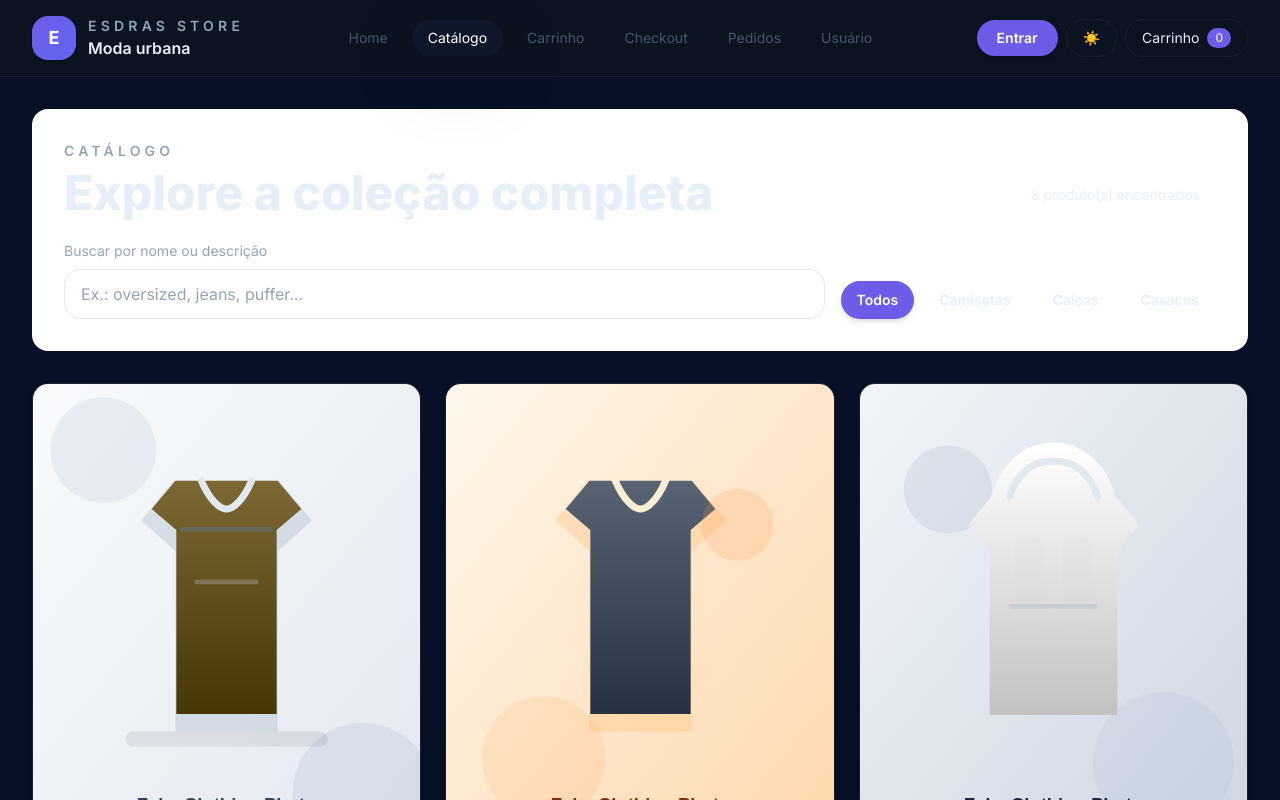
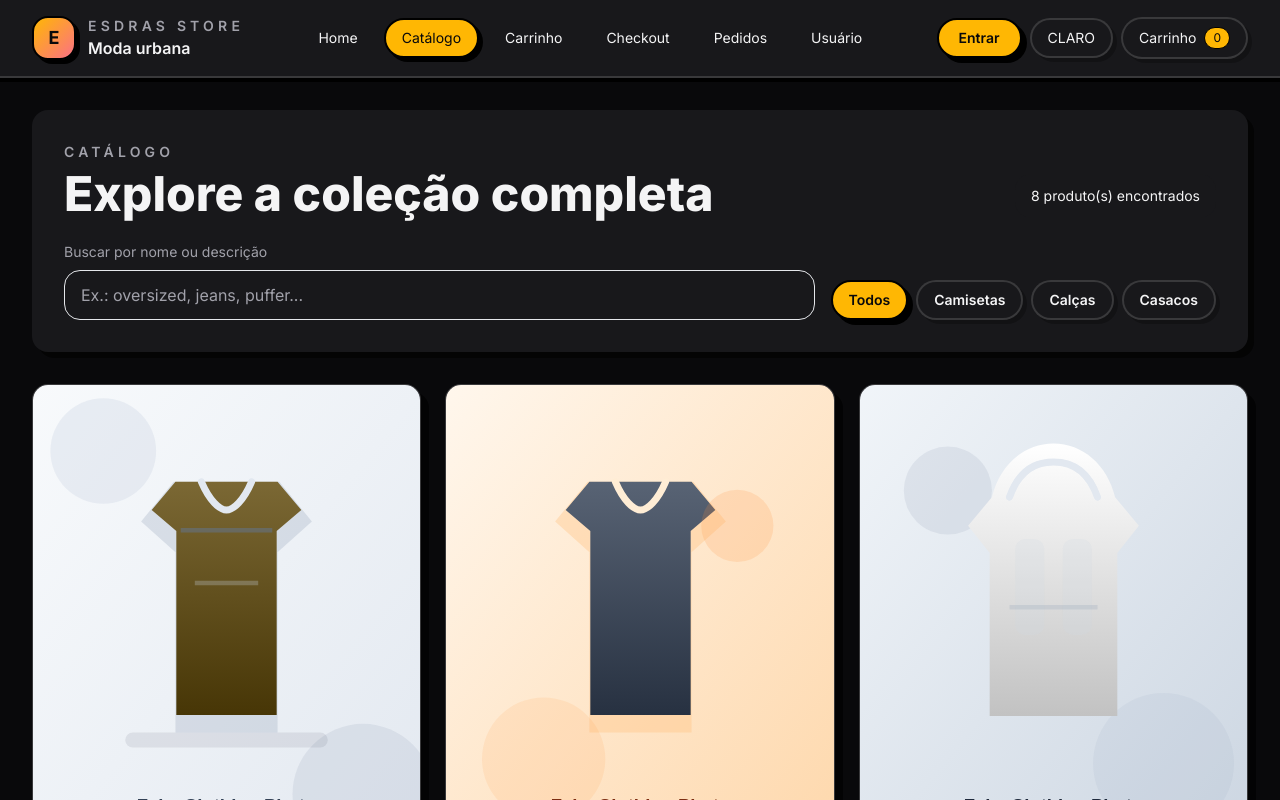
Before and after one commit to Zinnxs/Esdrastore, a React (Vite) app: page /catalogo in a window 1280 px wide. Shown: the top 800 px of the page. Built offline with nearby package versions, Linux system fonts and the light colour scheme.

Commit message:
Add files via upload

```diff
--- a/src/components/Header.jsx
+++ b/src/components/Header.jsx
@@ -4,8 +4,8 @@ import { useStore } from '../store/useStore';
 
 const linkClass = ({ isActive }) =>
   [
-    'rounded-full px-4 py-2 text-sm font-medium transition',
-    isActive ? 'bg-slate-900 text-white shadow-glow' : 'text-slate-600 hover:bg-slate-100 hover:text-slate-900',
+    'nav-link',
+    isActive ? 'nav-link--active' : '',
   ].join(' ');
 
 export function Header() {
@@ -17,9 +17,18 @@ export function Header() {
 
   const isLoggedIn = session.role === 'customer' || session.role === 'admin';
 
-  const [theme, setTheme] = useState(() => localStorage.getItem('theme') || 'dark');
+  const [theme, setTheme] = useState(() => {
+    const savedTheme = localStorage.getItem('theme');
+    const initialTheme = savedTheme === 'light' ? 'light' : 'dark';
+
+    document.documentElement.dataset.theme = initialTheme;
+    document.documentElement.classList.toggle('light', initialTheme === 'light');
+
+    return initialTheme;
+  });
 
   useEffect(() => {
+    document.documentElement.dataset.theme = theme;
     if (theme === 'light') document.documentElement.classList.add('light');
     else document.documentElement.classList.remove('light');
     localStorage.setItem('theme', theme);
@@ -59,7 +68,7 @@ export function Header() {
 
         <div className="flex items-center gap-2">
           {isLoggedIn ? (
-            <div className="hidden items-center gap-3 rounded-full border border-gray-200 bg-white px-4 py-2 text-sm text-gray-700 sm:flex">
+            <div className="hidden items-center gap-3 rounded-full border px-4 py-2 text-sm sm:flex bg-[color:var(--surface)] text-[color:var(--text)]">
               <span>
                 {session.name || 'Usuário'} • {session.role === 'admin' ? 'Admin' : 'Cliente'}
               </span>
@@ -80,7 +89,7 @@ export function Header() {
             aria-label="Alternar tema claro/escuro"
             title={theme === 'dark' ? 'Mudar para claro' : 'Mudar para escuro'}
           >
-            {theme === 'dark' ? '☀️' : '🌙'}
+            {theme === 'dark' ? 'CLARO' : 'ESCURO'}
           </button>
 
           <NavLink to="/carrinho" className="inline-flex items-center gap-2 btn-ghost">
--- a/src/index.css
+++ b/src/index.css
@@ -7,15 +7,18 @@
 :root {
   /* Default: dark theme */
   --font-sans: 'Inter', system-ui, -apple-system, 'Segoe UI', Roboto, 'Helvetica Neue', Arial;
-  --bg: #071025; /* page background */
-  --surface: #0b1220; /* cards, header */
-  --muted: #94a3b8; /* subdued text */
-  --text: #e6eef8; /* main text */
-  --primary: #6C5CE7;
-  --accent: #00B894;
-  --glass: rgba(255,255,255,0.03);
-  --card-shadow: 0 8px 30px rgba(2,6,23,0.6);
-  --border: rgba(255,255,255,0.06);
+  --bg: #09090b;
+  --surface: #18181b;
+  --surface-strong: #232329;
+  --muted: #a1a1aa;
+  --text: #f4f4f5;
+  --primary: #ffb703;
+  --accent: #22c55e;
+  --glass: rgba(255,255,255,0.02);
+  --card-shadow: 8px 8px 0 rgba(0, 0, 0, 0.65);
+  --border: rgba(255,255,255,0.14);
+  --shadow-edge: #000000;
+  --primary-contrast: #09090b;
 }
 
 html {
@@ -39,23 +42,25 @@ img { display: block; max-width: 100%; }
 
 /* Component styles inspired by the Figma template */
 @layer components {
-  .site-header { @apply sticky top-0 z-50 backdrop-blur-sm; }
+  .site-header { @apply sticky top-0 z-50 backdrop-blur-sm; background: var(--surface); border-bottom: 2px solid var(--border); box-shadow: 0 4px 0 var(--shadow-edge); }
 
-  .brand-badge { @apply flex h-11 w-11 items-center justify-center rounded-2xl bg-gradient-to-br from-[color:var(--primary)] to-indigo-500 text-lg font-bold text-white shadow; }
+  .brand-badge { @apply flex h-11 w-11 items-center justify-center rounded-2xl text-lg font-bold shadow; background: linear-gradient(135deg, var(--primary), #fb7185); color: var(--primary-contrast); border: 2px solid var(--shadow-edge); box-shadow: 4px 4px 0 var(--shadow-edge); }
 
-  .nav-link { @apply rounded-full px-4 py-2 text-sm font-medium transition; color: var(--text); }
-  .nav-link--active { @apply bg-[color:var(--primary)] text-white shadow; }
+  .nav-link { @apply rounded-full px-4 py-2 text-sm font-medium transition; color: var(--text); border: 2px solid transparent; background: transparent; }
+  .nav-link:hover { background: rgba(255, 255, 255, 0.04); border-color: var(--border); }
+  .nav-link--active { background: var(--primary); color: var(--primary-contrast); border-color: var(--shadow-edge); box-shadow: 4px 4px 0 var(--shadow-edge); }
 
-  .btn-primary { @apply inline-flex items-center justify-center rounded-full px-5 py-2 text-sm font-semibold text-white shadow-md; background-color: var(--primary); }
-  .btn-ghost { @apply inline-flex items-center justify-center rounded-full px-4 py-2 text-sm; border: 1px solid var(--border); color: var(--text); background: transparent; }
+  .btn-primary { @apply inline-flex items-center justify-center rounded-full px-5 py-2 text-sm font-semibold; background-color: var(--primary); color: var(--primary-contrast); border: 2px solid var(--shadow-edge); box-shadow: 5px 5px 0 var(--shadow-edge); transition: transform .15s ease, box-shadow .15s ease; }
+  .btn-primary:hover { transform: translate(-1px, -1px); box-shadow: 7px 7px 0 var(--shadow-edge); }
+  .btn-ghost { @apply inline-flex items-center justify-center rounded-full px-4 py-2 text-sm; border: 2px solid var(--border); color: var(--text); background: var(--surface); box-shadow: 4px 4px 0 rgba(0, 0, 0, 0.25); }
 
-  .cart-badge { @apply rounded-full px-2 py-0.5 text-xs font-medium text-white; background-color: var(--primary); }
+  .cart-badge { @apply rounded-full px-2 py-0.5 text-xs font-medium; background-color: var(--primary); color: var(--primary-contrast); border: 1px solid var(--shadow-edge); }
 
   /* 'group' is a state-class used on elements, don't @apply it — add 'group' in markup where needed */
-  .product-card { @apply overflow-hidden rounded-2xl border bg-[color:var(--surface)] shadow-md transition-transform hover:-translate-y-1; border-color: var(--border); }
-  .product-image { @apply relative aspect-[4/5] overflow-hidden; background-color: rgba(255,255,255,0.02); }
-  .product-category { @apply rounded-full px-3 py-1 text-xs font-semibold; background-color: rgba(255,255,255,0.03); color: var(--text); }
-  .product-cta { @apply inline-flex rounded-full bg-[color:var(--primary)] px-4 py-2 text-sm font-medium text-white; }
+  .product-card { @apply overflow-hidden rounded-2xl border bg-[color:var(--surface)] transition-transform hover:-translate-y-1; border-color: var(--border); box-shadow: var(--card-shadow); }
+  .product-image { @apply relative aspect-[4/5] overflow-hidden; background-color: var(--surface-strong); }
+  .product-category { @apply rounded-full px-3 py-1 text-xs font-semibold; background-color: var(--primary); color: var(--primary-contrast); border: 1px solid var(--shadow-edge); }
+  .product-cta { @apply inline-flex rounded-full px-4 py-2 text-sm font-medium; background-color: var(--primary); color: var(--primary-contrast); border: 2px solid var(--shadow-edge); box-shadow: 4px 4px 0 var(--shadow-edge); }
 
   .muted { color: var(--muted); }
   .price { @apply text-lg font-extrabold text-[color:var(--text)]; }
@@ -65,6 +70,7 @@ img { display: block; max-width: 100%; }
 .light {
   --bg: #f7f8fb;
   --surface: #ffffff;
+  --surface-strong: #f1f5f9;
   --muted: #6b7280;
   --text: #0f172a;
   --primary: #6C5CE7;
@@ -72,8 +78,59 @@ img { display: block; max-width: 100%; }
   --glass: rgba(15, 23, 42, 0.04);
   --card-shadow: 0 8px 30px rgba(17,24,39,0.06);
   --border: rgba(15,23,42,0.06);
+  --shadow-edge: rgba(15,23,42,0.14);
+  --primary-contrast: #ffffff;
 }
 
 /* Use variables for element backgrounds */
 body { background: var(--bg); color: var(--text); }
-.site-header { background-color: var(--surface); border-bottom: 1px solid var(--border); }
+
+[data-theme='dark'] body {
+  background-image:
+    radial-gradient(circle at top left, rgba(255, 183, 3, 0.18), transparent 28%),
+    radial-gradient(circle at 85% 12%, rgba(34, 197, 94, 0.12), transparent 24%),
+    linear-gradient(180deg, #09090b 0%, #111113 100%);
+  background-attachment: fixed;
+}
+
+[data-theme='dark'] .bg-white,
+[data-theme='dark'] .bg-gray-50,
+[data-theme='dark'] .bg-gray-100,
+[data-theme='dark'] .bg-slate-50,
+[data-theme='dark'] .bg-slate-100 {
+  background-color: var(--surface) !important;
+}
+
+[data-theme='dark'] .bg-rose-100 {
+  background-color: rgba(244, 63, 94, 0.18) !important;
+}
+
+[data-theme='dark'] .text-slate-900,
+[data-theme='dark'] .text-slate-800,
+[data-theme='dark'] .text-gray-900,
+[data-theme='dark'] .text-gray-800 {
+  color: var(--text) !important;
+}
+
+[data-theme='dark'] .text-slate-700,
+[data-theme='dark'] .text-slate-600,
+[data-theme='dark'] .text-gray-700,
+[data-theme='dark'] .text-gray-600,
+[data-theme='dark'] .text-gray-500 {
+  color: var(--muted) !important;
+}
+
+[data-theme='dark'] .border-gray-200,
+[data-theme='dark'] .border-gray-300,
+[data-theme='dark'] .border-slate-200,
+[data-theme='dark'] .border-slate-300 {
+  border-color: var(--border) !important;
+}
+
+[data-theme='dark'] .shadow-sm,
+[data-theme='dark'] .shadow-md,
+[data-theme='dark'] .shadow-lg {
+  box-shadow: 6px 6px 0 rgba(0, 0, 0, 0.6) !important;
+}
+
+.site-header { background-color: var(--surface); }
```
